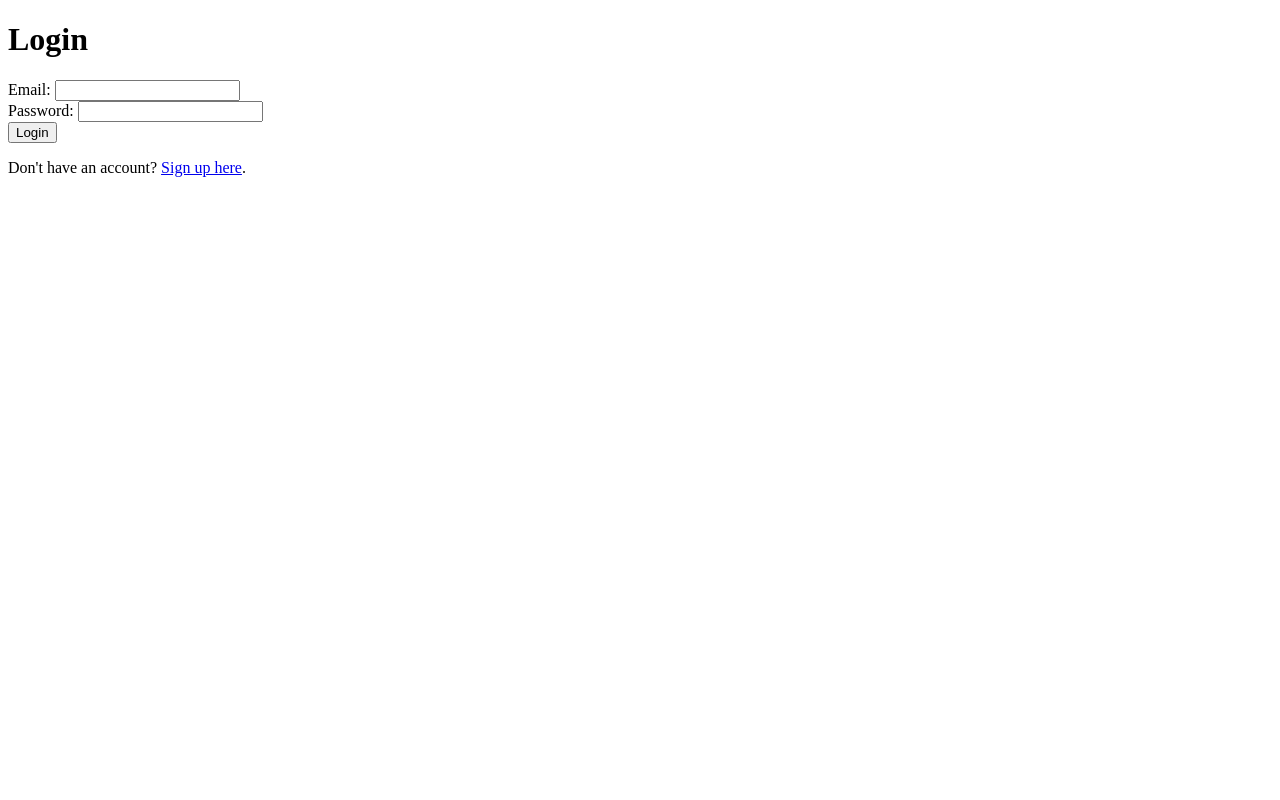
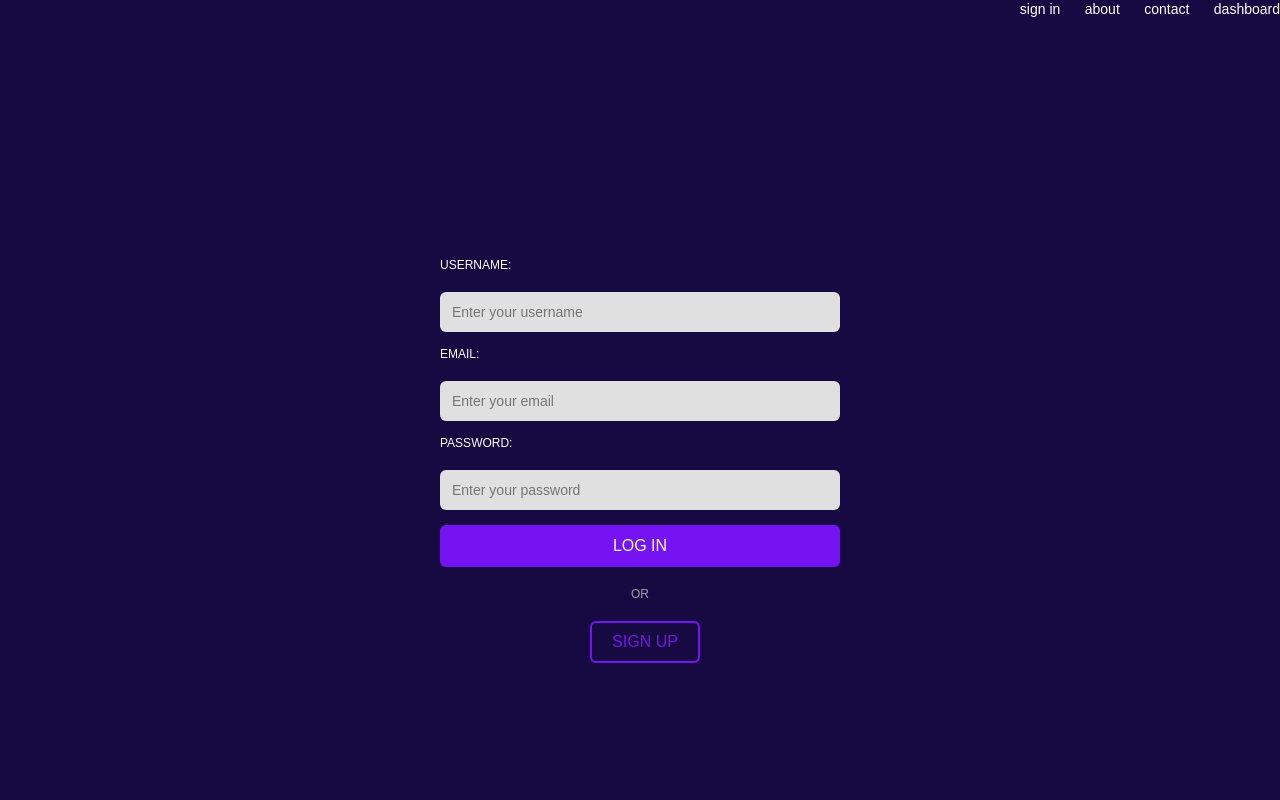
Before and after one commit to Wilsdawg1212/2340_Project_2, a Django app: page /login/ in a window 1280 px wide. Run offline with Django 5.2, Linux system fonts and the light colour scheme.

Commit message:
login.html is styled and has a wokring language dropdown menu

```diff
--- a/Spotify_Wrapped/templates/Spotify_Wrapped/index.html
+++ b/Spotify_Wrapped/templates/Spotify_Wrapped/index.html
@@ -56,7 +56,7 @@
         header {
             display: flex;
             justify-content: flex-end;
-            padding: 20px 0;
+            padding: 0px;
         }
 
         .nav a {
--- a/Spotify_Wrapped/templates/Spotify_Wrapped/login.html
+++ b/Spotify_Wrapped/templates/Spotify_Wrapped/login.html
@@ -3,29 +3,189 @@
 <head>
     <meta charset="UTF-8">
     <meta name="viewport" content="width=device-width, initial-scale=1.0">
-    <title>Login</title>
+    <title>Wrappify Login</title>
+    <style>
+        /* Style the Google Translate dropdown */
+        #google_translate_element select {
+            background-color: #7513f3; /* Button background color */
+            color: white; /* Button text color */
+            border: 1px solid #7513f3; /* Border color */
+            border-radius: 5px; /* Rounded corners */
+            padding: 5px 10px; /* Padding inside the button */
+            font-family: Arial, sans-serif; /* Change font */
+            font-size: 14px; /* Font size */
+            cursor: pointer;
+        }
+
+        /* Remove unwanted Google branding and text */
+        .goog-logo-link {
+            display: none !important;
+        }
+
+        .goog-te-gadget {
+            font-family: Arial, sans-serif; /* Change font */
+            color: #7513f3; /* Text color */
+        }
+
+        /* Optional: Style the Google Translate icon */
+        .goog-te-banner-frame.skiptranslate {
+            display: none !important; /* Hide Google Translate banner */
+        }
+
+        body {
+            top: 50px !important; /* Remove any extra margin added by Google */
+        }
+
+        * {
+            margin: 0;
+            padding: 0;
+            box-sizing: border-box;
+        }
+
+        body {
+            font-family: 'Poppins', sans-serif;
+            background-color: #170a42;
+            color: white;
+            height: 100vh;
+            display: flex;
+            justify-content: center;
+            align-items: center;
+            overflow: hidden;
+        }
+
+        .container {
+            width: 400px;
+            text-align: center;
+        }
+
+        header {
+            display: flex;
+            justify-content: flex-end;
+            padding: 0px;
+            position: absolute;
+            top: 0;
+            width: 100%;
+        }
+
+        .nav a {
+            color: white;
+            text-decoration: none;
+            margin-left: 20px;
+            font-size: 14px;
+        }
+
+        .form-container {
+            margin-top: 120px;
+        }
+
+        form {
+            display: flex;
+            flex-direction: column;
+            gap: 15px;
+        }
+
+        label {
+            font-size: 12px;
+            text-align: left;
+            margin-bottom: 5px;
+        }
+
+        input {
+            padding: 12px;
+            font-size: 14px;
+            border: none;
+            border-radius: 6px;
+            background: #E0E0E0;
+            color: #333;
+        }
+
+        .login-button {
+            padding: 12px;
+            background-color: #7513f3;
+            color: white;
+            border: none;
+            border-radius: 6px;
+            cursor: pointer;
+            font-size: 16px;
+        }
+
+        .login-button:hover {
+            background-color: #7513f3;
+        }
+
+        .divider {
+            margin: 20px 0;
+            font-size: 12px;
+            color: #A0A0A0;
+        }
+
+        .signup-container {
+            display: flex;
+            justify-content: center;
+            align-items: center;
+        }
+
+        .signup-button {
+            padding: 10px 20px;
+            border: 2px solid #7513f3;
+            color: #7513f3;
+            background: transparent;
+            border-radius: 6px;
+            font-size: 16px;
+            cursor: pointer;
+            margin-left: 10px;
+        }
+
+        .signup-button:hover {
+            background-color: #7513f3;
+            color: white;
+        }
+    </style>
 </head>
+<!-- Google Translate Element -->
+<div id="google_translate_element" style="position: absolute; top: 10px; left: 10px;"></div>
+
+<script type="text/javascript">
+  function googleTranslateElementInit() {
+    new google.translate.TranslateElement({pageLanguage: 'en', includedLanguages: 'en,es,fr'}, 'google_translate_element');
+  }
+</script>
+
+<script type="text/javascript" src="//translate.google.com/translate_a/element.js?cb=googleTranslateElementInit"></script>
+
 <body>
-    <h1>Login</h1>
+    <header>
+        <div class="nav">
+            <a href="#">sign in</a>
+            <a href="#">about</a>
+            <a href="#">contact</a>
+            <a href="#">dashboard</a>
+        </div>
+    </header>
 
-    <form method="POST" action="{% url 'login' %}">
-        {% csrf_token %}
+    <div class="container">
+        <div class="form-container">
+            <form>
+                <label for="username">USERNAME:</label>
+                <input type="text" id="username" placeholder="Enter your username">
 
-        <label for="email">Email:</label>
-        <input type="email" id="email" name="email" required>
-        <br>
+                <label for="email">EMAIL:</label>
+                <input type="email" id="email" placeholder="Enter your email">
 
-        <label for="password">Password:</label>
-        <input type="password" id="password" name="password" required>
-        <br>
+                <label for="password">PASSWORD:</label>
+                <input type="password" id="password" placeholder="Enter your password">
 
-        <button type="submit">Login</button>
-    </form>
+                <button type="submit" class="login-button">LOG IN</button>
+            </form>
 
-    <p>Don't have an account? <a href="{% url 'signup' %}">Sign up here</a>.</p>
+            <div class="divider">
+                <span>OR</span>
+            </div>
 
-    {% if form.errors %}
-        <p style="color: red;">{{ form.errors }}</p>
-    {% endif %}
+            <div class="signup-container">
+                <button class="signup-button">SIGN UP</button>
+            </div>
+        </div>
+    </div>
 </body>
 </html>
```
